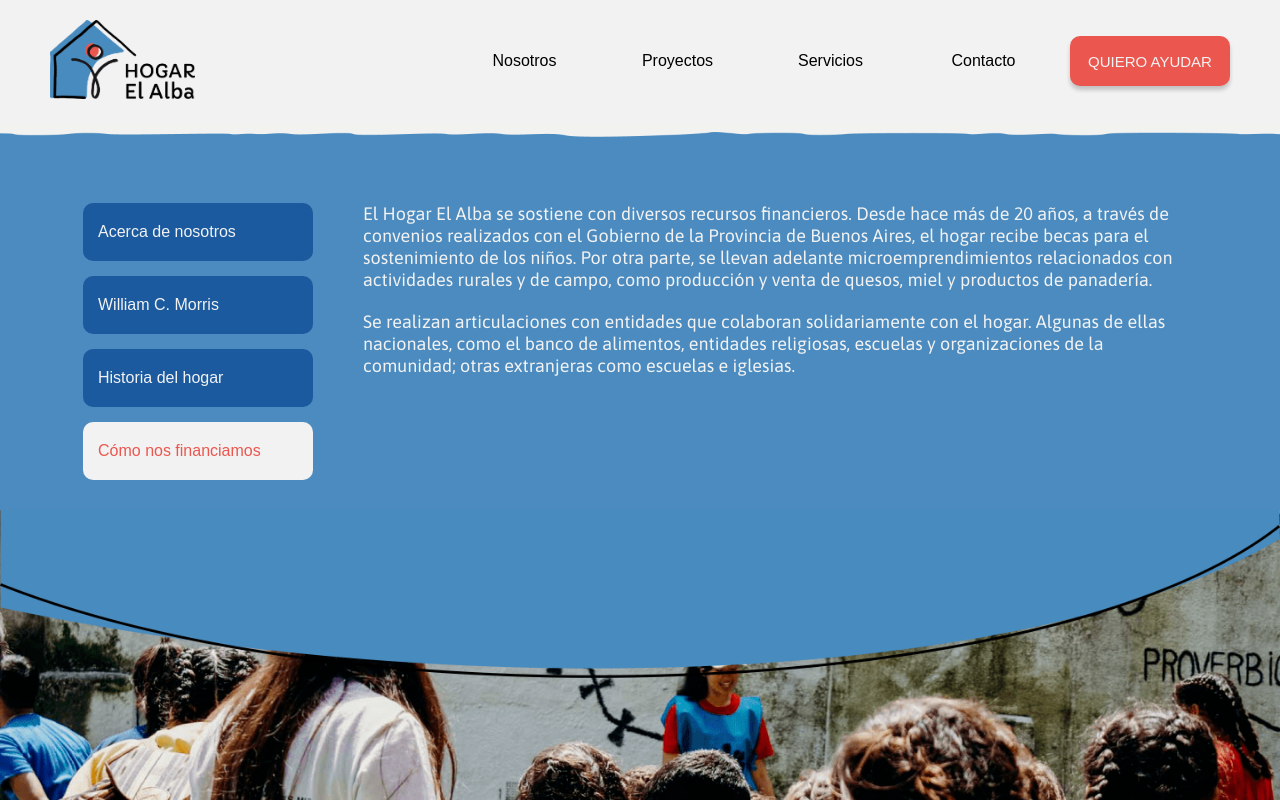
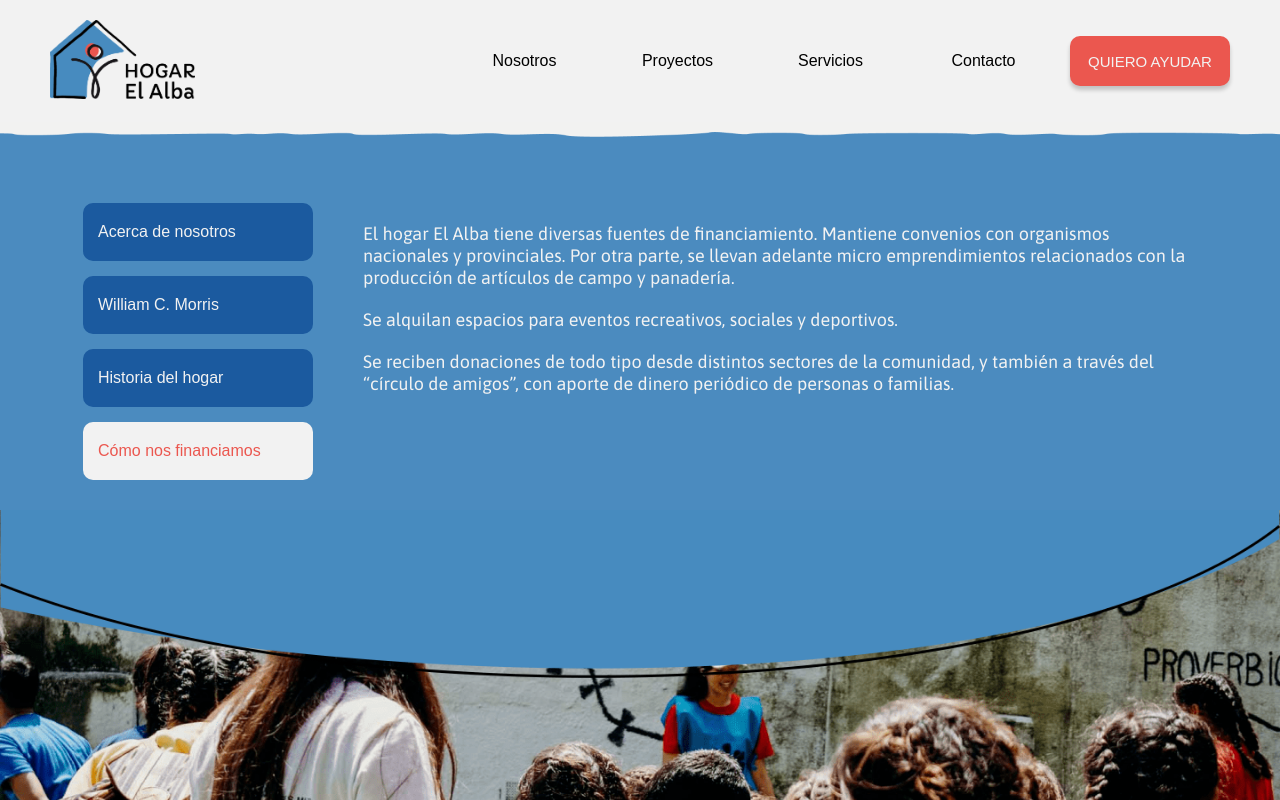
Before and after one commit to melmln/hogar-el-alba, a React (Create React App) app: page /financiamiento in a window 1280 px wide. Shown: the top 800 px of the page. Built offline with nearby package versions, Linux system fonts and the light colour scheme; a web font is replaced by a local one.

Commit message:
Alineación desktop texto subcategorías Nosotros

```diff
--- a/src/components/Nosotros/Financiamiento/Financiamiento.css
+++ b/src/components/Nosotros/Financiamiento/Financiamiento.css
@@ -68,6 +68,7 @@
 .info-text-financiamiento-container {
     display: flex;
     align-items: flex-start;
+    padding-top: 20px;
 }
 
 .info-text-financiamiento {
@@ -112,6 +113,10 @@
         padding: 20px;
         background-size: cover;
         flex-direction: column;
+    }
+
+    .info-text-financiamiento-container {
+        padding-top: 0;
     }
 
     .info-text-financiamiento {
--- a/src/components/Nosotros/Financiamiento/Financiamiento.jsx
+++ b/src/components/Nosotros/Financiamiento/Financiamiento.jsx
@@ -32,8 +32,9 @@ const Financiamiento = () => {
 
             <div className='info-text-financiamiento-container'>
                 <div className='info-text-financiamiento'>
-                  <p>El Hogar El Alba se sostiene con diversos recursos financieros. Desde hace más de 20 años, a través de convenios realizados con el Gobierno de la Provincia de Buenos Aires, el hogar recibe becas para el sostenimiento de los niños. Por otra parte, se llevan adelante microemprendimientos relacionados con actividades rurales y de campo, como producción y venta de quesos, miel y productos de panadería.</p>
-                  <p>Se realizan articulaciones con entidades que colaboran solidariamente con el hogar. Algunas de ellas nacionales, como el banco de alimentos, entidades religiosas, escuelas y organizaciones de la comunidad; otras extranjeras como escuelas e iglesias.</p>
+                  <p>El hogar El Alba tiene diversas fuentes de financiamiento. Mantiene convenios con organismos nacionales y provinciales. Por otra parte, se llevan adelante micro emprendimientos relacionados con la producción de artículos de campo y panadería.</p>
+                  <p> Se alquilan espacios para eventos recreativos, sociales y deportivos.</p>
+                  <p> Se reciben donaciones de todo tipo desde distintos sectores de la comunidad, y también a través del “círculo de amigos”, con aporte de dinero periódico de personas o familias.</p>
                 </div>
             </div>
          </div>
--- a/src/components/Nosotros/Historia/Historia.css
+++ b/src/components/Nosotros/Historia/Historia.css
@@ -67,6 +67,7 @@
 .info-text-historia-container {
     display: flex;
     align-items: flex-start;
+    padding-top: 20px;
 }
 
 .info-text-historia {
@@ -113,6 +114,9 @@
         gap: 20px;
     }
 
+    .info-text-historia-container {
+        padding-top: 0;
+    }
 
     .info-text-historia {
         font-size: 16px;
--- a/src/pages/Home/Home.jsx
+++ b/src/pages/Home/Home.jsx
@@ -30,7 +30,7 @@ const Home = () => {
           <img src={yellowCard} alt='yellow-card' className='img-proyectos' />
 
           <div className='home-card-content'>
-            <p>¿Sabías que el hogar cuenta con 5 proyectos?</p>
+            <p>El hogar El Alba cuenta con 5 proyectos</p>
             <Link to='/proyectos'>
               <button className='home-card-btn proyectos-btn'>CONOCELOS</button>
             </Link>
@@ -42,7 +42,7 @@ const Home = () => {
           <img src={redCard} alt='red-card' className='img-proyectos' />
 
           <div className='home-card-content'>
-            <p>Tu aporte es muy valioso para el hogar</p>
+            <p>Tu aporte es muy valioso para nosotros</p>
             <Link to='/quiero-ayudar'>
               <button className='home-card-btn donar-btn'>SUMATE</button>
             </Link>
@@ -74,7 +74,7 @@ const Home = () => {
           <img className='line-loop' src={whiteLineLoop} alt='line-loop' />
         </div>
 
-        <span className='fundador-hogar'>-Fundador del hogar-</span>
+        <span className='fundador-hogar'>-Fundador-</span>
         <p className='quote-william-morris'>
           "Pasaré por este mundo una sola vez. Si hay alguna palabra bondadosa
           que yo pueda pronunciar alguna noble acción que yo pueda efectuar diga
--- a/src/pages/Nosotros/Nosotros.css
+++ b/src/pages/Nosotros/Nosotros.css
@@ -11,15 +11,6 @@
 }
 
 /* Subcategories */
-
-.info-nosotros-container {
-    display: flex;
-    gap: 50px;
-    background-color: var(--lightBlue);
-    padding: 83px;
-    padding-bottom: 30px;
-    width: 100%;
-}
 
 .subcategories-nosotros-container {
     display: flex;
@@ -78,9 +69,20 @@
 
 /* Info */
 
+.info-nosotros-container {
+    display: flex;
+    gap: 50px;
+    background-color: var(--lightBlue);
+    padding: 83px;
+    padding-bottom: 30px;
+    width: 100%;
+}
+
+
 .info-text-nosotros-container {
     display: flex;
     align-items: flex-start;
+    padding-top: 20px;
 }
 
 .info-text-nosotros {
@@ -111,6 +113,9 @@
     gap: 20px;
 }
 
+.info-text-nosotros-container {
+    padding-top: 0;
+}
 
 .info-text-nosotros {
     font-size: 16px;
```
